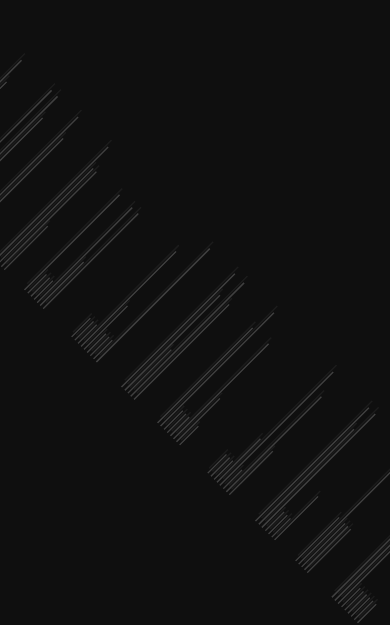
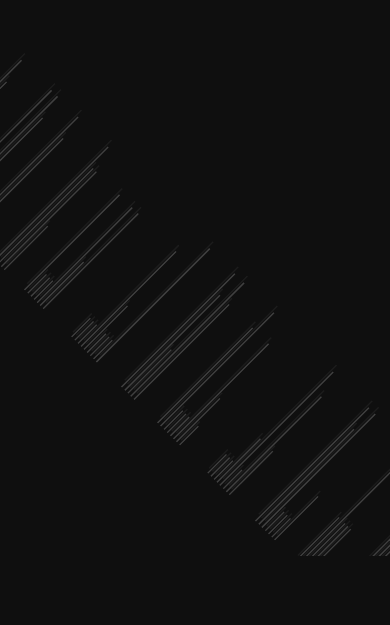
Before and after one commit to JohnnyTalbot/portfolio-site, a Next.js app: page / in a window 390 px wide. Shown: the part 288-913 px from the top of the page. Built offline with nearby package versions, Linux system fonts and the light colour scheme.

Commit message:
fix h-screen for mobile

```diff
--- a/src/app/globals.css
+++ b/src/app/globals.css
@@ -21,6 +21,13 @@
     --background: #0F0F0F;
     --foreground: #ededed;
   }
+}
+
+html, body {
+  margin: 0;
+  padding: 0;
+  height: 100%;
+  overflow: hidden;
 }
 
 body {
@@ -78,3 +85,7 @@
     transform: translateY(20px);
   }
 }
+
+.h-fullscreen {
+  height: calc(var(--vh, 1vh) * 100);
+}
--- a/src/app/page.tsx
+++ b/src/app/page.tsx
@@ -96,8 +96,7 @@
     <div>
       <Background />
       <main
-        className="z-10 relative overflow-hidden w-full"
-        style={{ height: 'calc(var(--vh, 1vh) * 100)' }}
+        className="h-fullscreen z-10 relative overflow-hidden w-full"
       >
         <Navigation
           currentView={currentView}
--- a/src/components/About/index.tsx
+++ b/src/components/About/index.tsx
@@ -35,7 +35,7 @@
       <Top currentView="About" />
 
       {/* Folder Information */}
-      <div className='w-full h-screen flex flex-col md:flex-row justify-evenly justify-center items-center gap-2 s:gap-5 md:gap-10'>
+      <div className='w-full h-fullscreen flex flex-col md:flex-row justify-evenly justify-center items-center gap-2 s:gap-5 md:gap-10'>
         <PictureContainer
           currentPicture={currentPicture}
           changingPicture={changingPicture}
--- a/src/components/Background/index.tsx
+++ b/src/components/Background/index.tsx
@@ -5,7 +5,7 @@
 
 function Background() {
   return (
-    <div id="background" className='z-0 absolute h-screen w-full overflow-hidden'>
+    <div id="background" className='z-0 absolute h-fullscreen w-full overflow-hidden'>
       <div className="absolute inset-0 flex flex-col gap-10 md:gap-12 lg:gap-16"
           style={{
             transformOrigin: "center",
--- a/src/components/Contact/index.tsx
+++ b/src/components/Contact/index.tsx
@@ -23,7 +23,7 @@
   return (
     <div
       id="contact"
-      className='w-full h-screen relative flex flex-col'
+      className='w-full h-fullscreen relative flex flex-col'
       style={{
         opacity: !showNav && currentView === 'contact' ? 1 : 0,
         transform: !showNav && currentView === 'contact' ? 'translateY(0)' : 'translateY(20px)',
--- a/src/components/Navigation/index.tsx
+++ b/src/components/Navigation/index.tsx
@@ -13,13 +13,13 @@
   return (
     <div
       id="nav"
-      className='absolute h-screen w-full overflow-hidden flex flex-col justify-center items-center'
+      className='absolute h-fullscreen w-full overflow-hidden flex flex-col justify-center items-center'
       style={{
         opacity: showNav ? 1 : 0,
         transition: 'opacity 0.5s ease-in-out',
       }}
     >
-      <div className='z-0 absolute h-screen w-full' style={{background: "#2F2F2F", opacity: "50%"}}></div>
+      <div className='z-0 absolute h-fullscreen w-full' style={{background: "#2F2F2F", opacity: "50%"}}></div>
       <div className='z-10 relative'>
         <h1 className='font-chakra text-5xl md:text-7xl text-center mt-10 xl:mt-40'>Welcome!</h1>
       </div>
--- a/src/components/Projects/index.tsx
+++ b/src/components/Projects/index.tsx
@@ -21,7 +21,7 @@
   return (
     <div
       id='projects'
-      className='relative w-full h-screen flex flex-col justify-center items-center'
+      className='relative w-full h-fullscreen flex flex-col justify-center items-center'
       style={{
         opacity: !showNav && currentView === 'projects' ? 1 : 0,
         transform: !showNav && currentView === 'projects' ? 'translateY(0)' : 'translateY(20px)',
@@ -36,7 +36,7 @@
       <Top currentView="Projects" />
 
       {/* MAIN */}
-      <div className="w-full h-screen flex justify-center items-center">
+      <div className="w-full h-fullscreen flex justify-center items-center">
         <ProjectList
           isMobile={isMobile}
           projectsData={projectsData}
@@ -48,13 +48,13 @@
       </div>
 
       <div
-        className="absolute w-full h-screen z-20 flex items-center justify-center"
+        className="absolute w-full h-fullscreen z-20 flex items-center justify-center"
         style={{
           display: showProject ? "flex" : "none",
         }}
       >
         <div
-          className="absolute w-full h-screen z-1"
+          className="absolute w-full h-fullscreen z-1"
           style={{
             background: "#2F2F2F",
             opacity: "50%",
```
